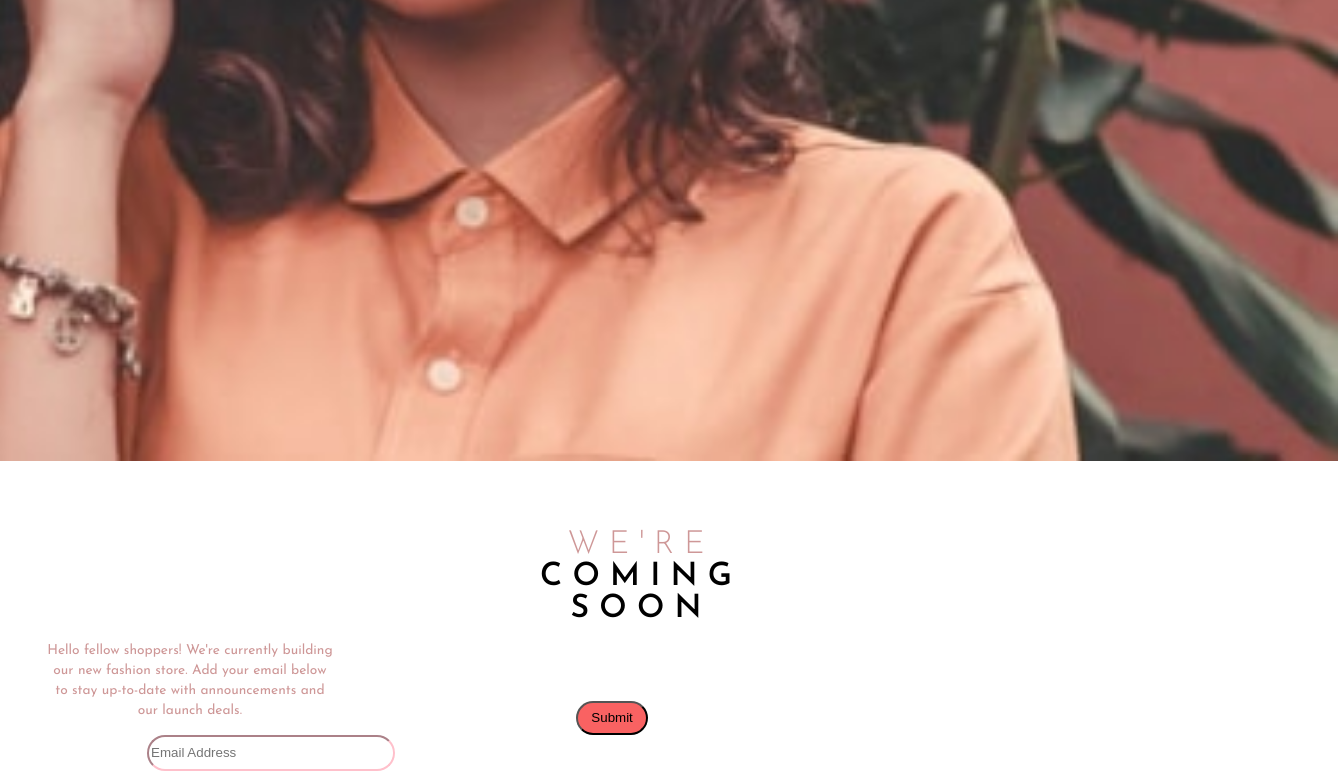
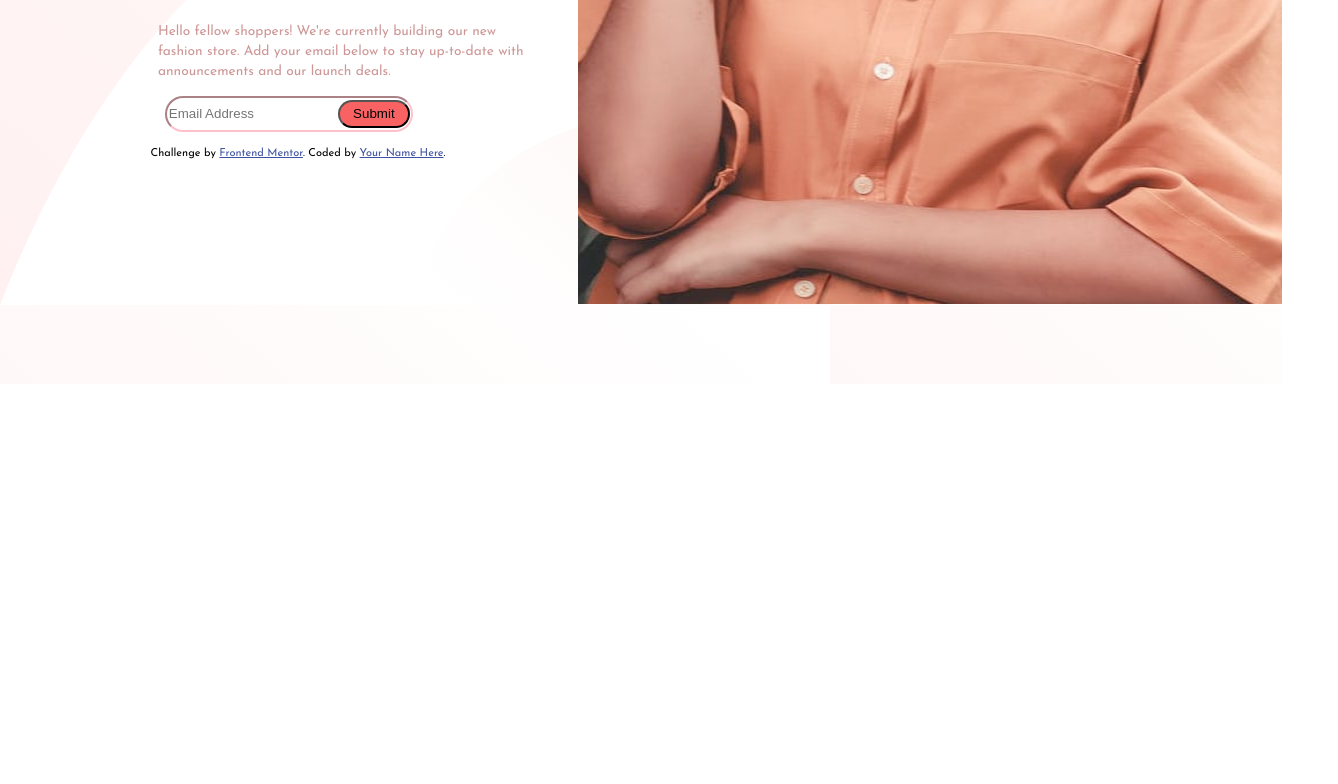
Before and after one commit to Ajyamkar/brand, a plain HTML site: page index.html in a window 1280 px wide. Shown: the part 495-1279 px from the top of the page, 1338 px wide, since content can reach past the window. After the commit the page ends 879 px from the top, so only its background shows below. Drawn offline with Linux system fonts and the light colour scheme; files whose address does not match are found by name.

Commit message:
Update styles.css

```diff
--- a/styles.css
+++ b/styles.css
@@ -2,6 +2,7 @@ body{
   font-family: 'Josefin Sans', sans-serif;
 }
 h1{
+  color: "gray";
   text-align: center;
 font-size: 2rem;
 margin: 0 0 0 0;
@@ -48,13 +49,13 @@ margin: 0 3%;
 bottom: 35px;
 width: 4.5rem;
 border-radius: 18px;
-height: 34px;
+height: 28px;
 left: 11rem;
 }
 .img-arrow{
   position: relative;
-bottom: 43px;
-left: 8.1rem;
+bottom: 30px;
+left: 8rem;
 }
 .answer{
   color: hsl(0, 93%, 68%);
@@ -64,3 +65,65 @@ left: 8.1rem;
     margin: 0 11%;
   }
 }
+@media screen and (min-width:430px) {
+  body{
+    background-image: url("C:/Users/Lenovo/Desktop/Web Development/base-apparel-coming-soon-master/images/bg-pattern-desktop.svg");
+  }
+  h1{
+      color: "gray";
+      text-align: left;
+      font-size: 4rem;
+      margin: 0 0 0 0;
+      padding-left: 18rem;
+  }
+  .img-logo{
+    width: 10rem;
+    top: 78px;
+    position: relative;
+    left: 137px;
+  }
+  .img-hero{
+      content: url("images/hero-desktop.jpg");
+      float: right;
+    width: 44rem;
+    height: 50rem;
+
+    position: relative;
+    bottom: 5rem;
+  }
+  .h1s{
+    position: relative;
+    right: 9rem;
+    margin-top: 9rem;
+    /* top: 1rem; */
+    text-align: left;
+  }
+  .h1-1{
+    text-align: left;
+    font-size: 4rem;
+    padding-left: 18rem;
+  }
+  .para{
+    text-align: left;
+    padding-left: 7rem;
+    padding-top: 0.5rem;
+    width: 23rem;
+  }
+  .form{
+    margin-left: 9.8rem;
+  }
+  .submit{
+    position: relative;
+    left: -5rem;
+    bottom: 0px;
+  }
+  .img-arrow{
+    position: relative;
+    left: -130px;
+    bottom: -7px;
+  }
+  #answer{
+    position: relative;
+    top: 0rem;
+  }
+}
```
